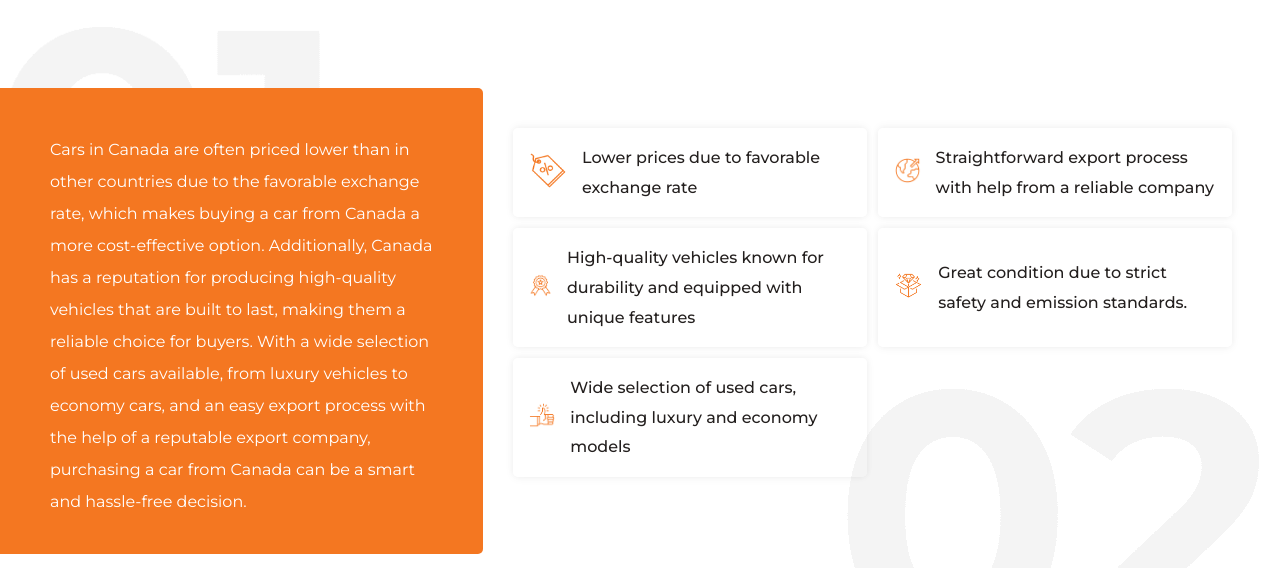
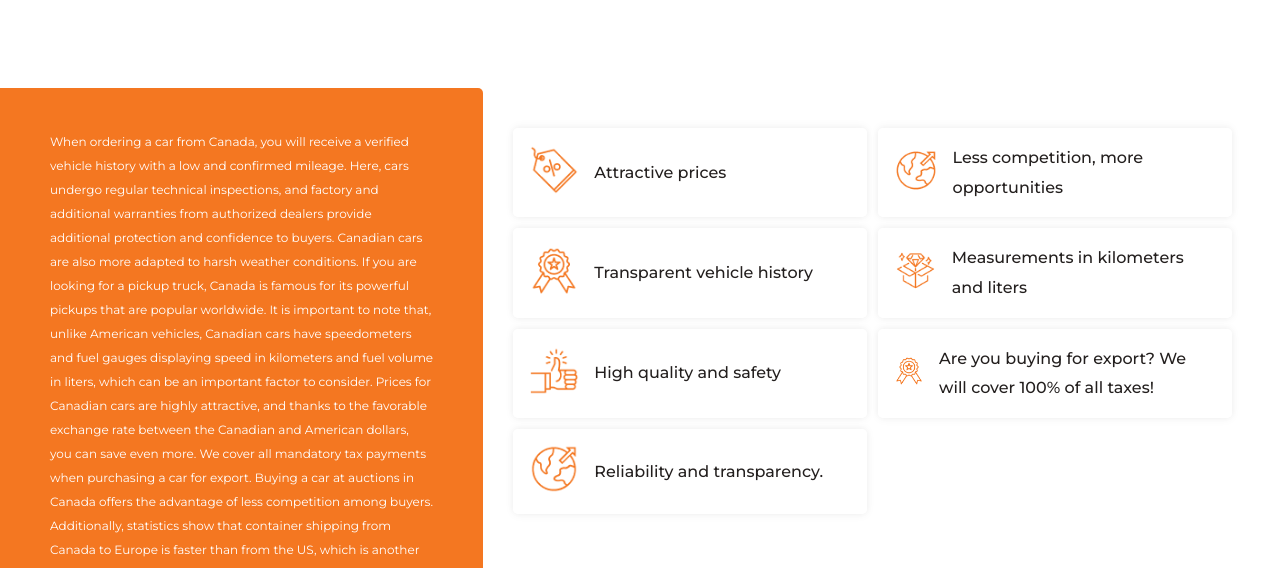
Before and after one commit to Aziret006/alabel-auto, a React (Create React App) app: page / in a window 1280 px wide. Shown: the part 2620-3188 px from the top of the page. Built offline with nearby package versions, Linux system fonts and the light colour scheme; no server answers.

Commit message:
good luck to the next one)

```diff
--- a/public/index.html
+++ b/public/index.html
@@ -1,33 +1,23 @@
 <!DOCTYPE html>
-<html lang="en">
+<html lang='en'>
 <head>
-    <meta charset="utf-8" />
-    <link rel="icon" href="%PUBLIC_URL%/favicon.ico" />
-    <meta name="viewport" content="width=device-width, initial-scale=1" />
-    <meta name="theme-color" content="#000000" />
+  <meta charset='utf-8' />
+  <link href='%PUBLIC_URL%/favicon.ico' rel='icon' />
+  <meta content='width=device-width, initial-scale=1' name='viewport' />
+  <meta content='#000000' name='theme-color' />
   <meta
-      name="description"
-      content="Web site created using create-react-app"
+    content='Auto Export Canada'
+    name='Alabel'
   />
-    <link rel="apple-touch-icon" href="%PUBLIC_URL%/logo192.png" />
-    <link rel="manifest" href="%PUBLIC_URL%/manifest.json" />
-    <link rel="preconnect" href="https://fonts.googleapis.com">
-    <link rel="preconnect" href="https://fonts.gstatic.com" crossorigin>
-    <link href="https://fonts.googleapis.com/css2?family=Montserrat:wght@400;500;600;700&display=swap" rel="stylesheet">
-    <title>React App</title>
+  <link href='%PUBLIC_URL%/logo192.png' rel='apple-touch-icon' />
+  <link href='%PUBLIC_URL%/manifest.json' rel='manifest' />
+  <link href='https://fonts.googleapis.com' rel='preconnect'>
+  <link crossorigin href='https://fonts.gstatic.com' rel='preconnect'>
+  <link href='https://fonts.googleapis.com/css2?family=Montserrat:wght@400;500;600;700&display=swap' rel='stylesheet'>
+  <title>Alabel Auto Export</title>
 </head>
 <body>
 <noscript>You need to enable JavaScript to run this app.</noscript>
-    <div id="root"></div>
-    <!--
-      This HTML file is a template.
-      If you open it directly in the browser, you will see an empty page.
-
-      You can add webfonts, meta tags, or analytics to this file.
-      The build step will place the bundled scripts into the <body> tag.
-
-      To begin the development, run `npm start` or `yarn start`.
-      To create a production bundle, use `npm run build` or `yarn build`.
-    -->
+<div id='root'></div>
 </body>
 </html>
--- a/src/axiosApi.js
+++ b/src/axiosApi.js
@@ -1,7 +1,7 @@
 import axios from 'axios'
 
 const axiosApi = axios.create({
-  baseURL: 'http://176.119.147.135',
+  baseURL: 'https://api.autocanada24.ca',
 })
 
 export default axiosApi
--- a/src/containers/Main/MainAdvantages/MainAdvantages.css
+++ b/src/containers/Main/MainAdvantages/MainAdvantages.css
@@ -36,7 +36,7 @@
     max-width: 600px;
     margin-left: auto;
     font-weight: 400;
-    font-size: 18px;
+    font-size: 15px;
     line-height: 200%;
     color: #FFFFFF;
 }
@@ -64,7 +64,7 @@
     }
 
     .main_advantages_left p {
-        font-size: 16px;
+        font-size: 12px;
     }
 
     .main_advantages_right {
--- a/src/containers/Main/MainAdvantages/MainAdvantages.js
+++ b/src/containers/Main/MainAdvantages/MainAdvantages.js
@@ -16,11 +16,20 @@ const MainAdvantages = () => (
     <div className="main_advantages_content">
       <div className="main_advantages_left">
         <p>
-          Cars in Canada are often priced lower than in other countries due to the favorable exchange rate, which makes
-          buying a car from Canada a more cost-effective option. Additionally, Canada has a reputation for producing
-          high-quality vehicles that are built to last, making them a reliable choice for buyers. With a wide selection
-          of used cars available, from luxury vehicles to economy cars, and an easy export process with the help of a
-          reputable export company, purchasing a car from Canada can be a smart and hassle-free decision.
+          When ordering a car from Canada, you will receive a verified vehicle history with a low and confirmed mileage.
+          Here, cars undergo regular technical inspections, and factory and additional warranties from authorized
+          dealers provide additional protection and confidence to buyers. Canadian cars are also more adapted to harsh
+          weather conditions. If you are looking for a pickup truck, Canada is famous for its powerful pickups that are
+          popular worldwide. It is important to note that, unlike American vehicles, Canadian cars have speedometers and
+          fuel gauges displaying speed in kilometers and fuel volume in liters, which can be an important factor to
+          consider. Prices for Canadian cars are highly attractive, and thanks to the favorable exchange rate between
+          the Canadian and American dollars, you can save even more. We cover all mandatory tax payments when purchasing
+          a car for export. Buying a car at auctions in Canada offers the advantage of less competition among buyers.
+          Additionally, statistics show that container shipping from Canada to Europe is faster than from the US, which
+          is another benefit for our customers. We offer flexible payment terms to make purchasing a car from Canada
+          accessible to you. We value principles of transparency and honesty in all our transactions. You can be assured
+          that you will receive complete information about the condition and history of the vehicle, as well as
+          transparent purchasing and delivery terms.
         </p>
       </div>
       <div className="main_advantages_right">
--- a/src/data.js
+++ b/src/data.js
@@ -32,14 +32,16 @@ export const sortDateAuction = ['near', 'late']
 export const sortYearMade = ['new', 'old']
 
 export const mainAdvantages = [
-  { img: percent, title: 'Lower prices due to favorable exchange rate' },
-  { img: earth, title: 'Straightforward export process with help from a reliable company' },
-  { img: medal, title: 'High-quality vehicles known for durability and equipped with unique features' },
+  { img: percent, title: 'Attractive prices' },
+  { img: earth, title: 'Less competition, more opportunities' },
+  { img: medal, title: 'Transparent vehicle history' },
   {
     img: box,
-    title: 'Great condition due to strict safety and emission standards.',
+    title: 'Measurements in kilometers and liters',
   },
-  { img: like, title: 'Wide selection of used cars, including luxury and economy models' },
+  { img: like, title: 'High quality and safety' },
+  { img: medal, title: 'Are you buying for export? We will cover 100% of all taxes!' },
+  { img: earth, title: 'Reliability and transparency.' },
 ]
 
 export const processData = [
```
Lines whose indentation alone changed are shown as unchanged.
